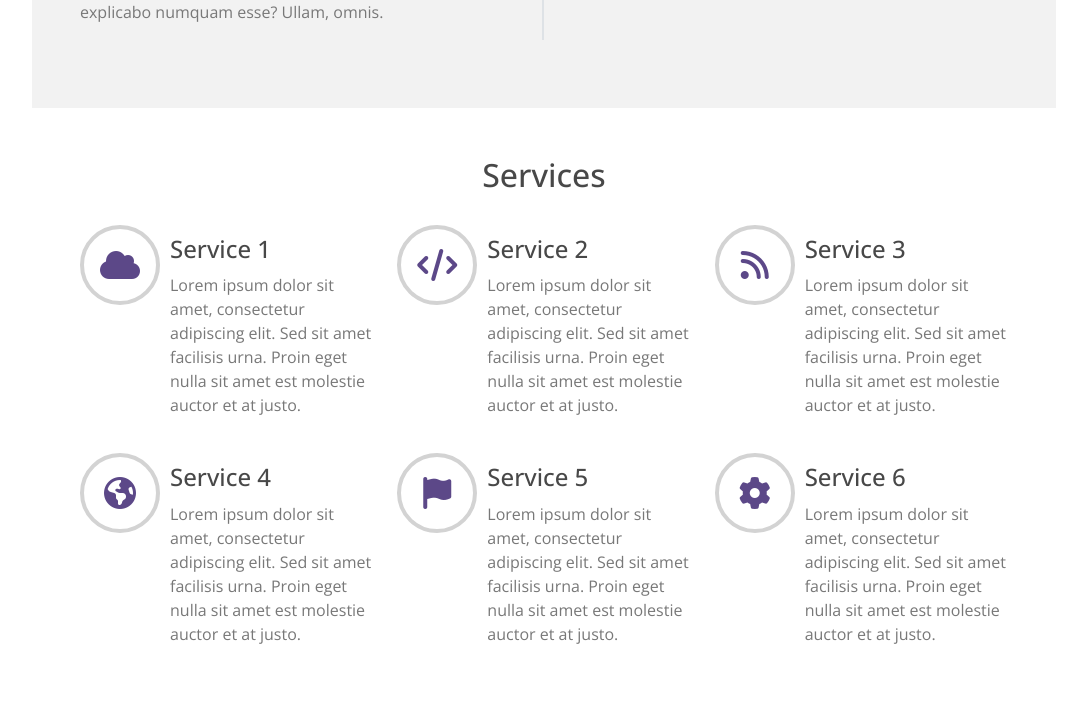
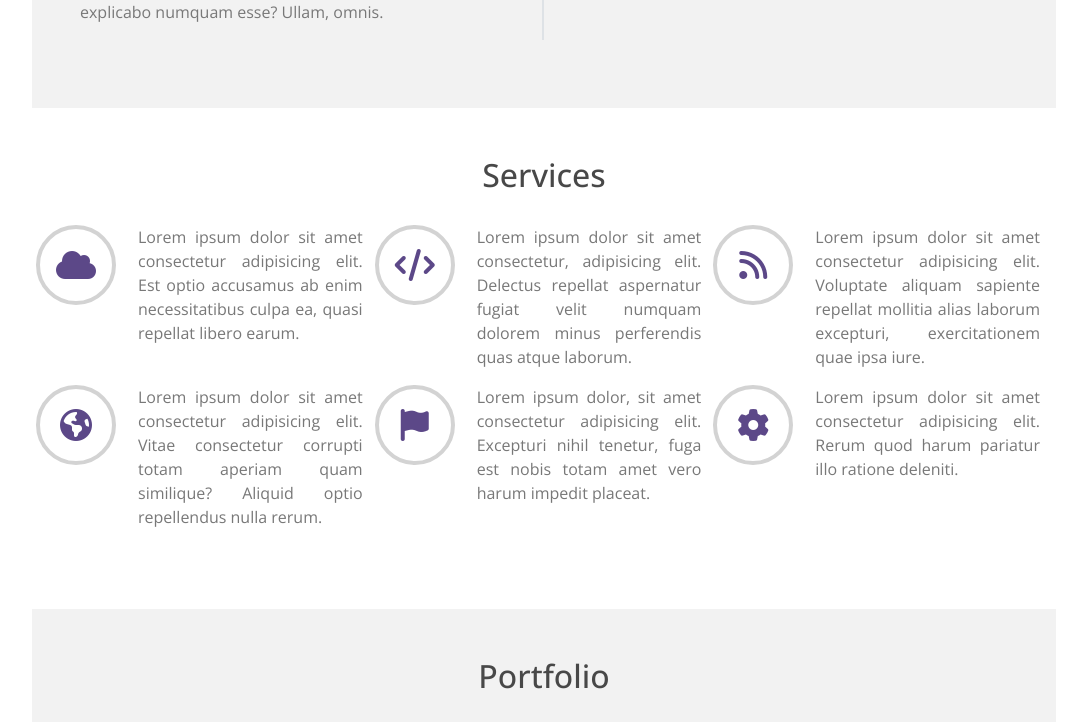
Before and after one commit to Elenaegr/groupsixlasalle, a website: page index.html in a window 1280 px wide. Shown: the part 1181-1903 px from the top of the page, without its empty margins (96-1183 px from the left). Drawn offline with nearby package versions, Linux system fonts and the light colour scheme.

Commit message:
Chaging the padding of the services section

```diff
--- a/css/style.css
+++ b/css/style.css
@@ -123,6 +123,9 @@ article {
 /* END WHO WE ARE SECTION*/
 
 /* START SERVICE SECTION*/
+#services p {
+  text-align: justify;
+}
 
 .service-icon {
   display: flex;
--- a/index.html
+++ b/index.html
@@ -152,86 +152,75 @@
         </section>
 
         <!-- SERVICES -->
-        <section id="services" class="container-flex p-5">
+        <section id="services" class="container-flex py-5 px-3">
             <h2>Services</h2>
-            <div class="row mb-3">
-                <div class="col-lg-4">
-                    <article class="service-item">
+            <div class="row mb-3 text-center">
+                <div class="col-md-4">
+                    <div class="row">
                         <div class="service-icon">
                             <i class="fas fa-cloud fa-2x"></i>
                         </div>
-                        <div class="service-content">
-                            <h3>Service 1</h3>
-                            <p>Lorem ipsum dolor sit amet, consectetur adipiscing elit. Sed sit amet facilisis urna.
-                                Proin eget nulla
-                                sit amet est molestie auctor et at justo.</p>
+                        <div class="col">
+                            <p>Lorem ipsum dolor sit amet consectetur adipisicing elit. Est optio accusamus ab enim
+                                necessitatibus culpa ea, quasi repellat libero earum.
+                            </p>
                         </div>
-                    </article>
+                    </div>
                 </div>
-                <div class="col-lg-4">
-                    <article class="service-item">
+                <div class="col-md-4">
+                    <div class="row">
                         <div class="service-icon">
                             <i class="fa-solid fa-code fa-2x"></i>
                         </div>
-                        <div class="service-content">
-                            <h3>Service 2</h3>
-                            <p>Lorem ipsum dolor sit amet, consectetur adipiscing elit. Sed sit amet facilisis urna.
-                                Proin eget nulla
-                                sit amet est molestie auctor et at justo.</p>
+                        <div class="col">
+                            <p>Lorem ipsum dolor sit amet consectetur, adipisicing elit. Delectus repellat aspernatur
+                                fugiat velit numquam dolorem minus perferendis quas atque laborum.</p>
                         </div>
-                    </article>
+                    </div>
                 </div>
-                <div class="col-lg-4">
-                    <article class="service-item">
+                <div class="col-md-4">
+                    <div class="row">
                         <div class="service-icon">
                             <i class="fa-solid fa-rss fa-2x"></i>
                         </div>
-                        <div class="service-content">
-                            <h3>Service 3</h3>
-                            <p>Lorem ipsum dolor sit amet, consectetur adipiscing elit. Sed sit amet facilisis urna.
-                                Proin eget nulla
-                                sit amet est molestie auctor et at justo.</p>
+                        <div class="col">
+                            <p>Lorem ipsum dolor sit amet consectetur adipisicing elit. Voluptate aliquam sapiente
+                                repellat mollitia alias laborum excepturi, exercitationem quae ipsa iure.</p>
                         </div>
-                    </article>
+                    </div>
                 </div>
-                <div class="col-lg-4">
-                    <article class="service-item">
+                <div class="col-md-4">
+                    <div class="row">
                         <div class="service-icon">
                             <i class="fa-solid fa-earth-americas fa-2x"></i>
                         </div>
-                        <div class="service-content">
-                            <h3>Service 4</h3>
-                            <p>Lorem ipsum dolor sit amet, consectetur adipiscing elit. Sed sit amet facilisis urna.
-                                Proin eget nulla
-                                sit amet est molestie auctor et at justo.</p>
+                        <div class="col">
+                            <p>Lorem ipsum dolor sit amet consectetur adipisicing elit. Vitae consectetur corrupti totam
+                                aperiam quam similique? Aliquid optio repellendus nulla rerum.</p>
                         </div>
-                    </article>
+                    </div>
                 </div>
-                <div class="col-lg-4">
-                    <article class="service-item">
+                <div class="col-md-4">
+                    <div class="row">
                         <div class="service-icon">
                             <i class="fa-solid fa-flag fa-2x"></i>
                         </div>
-                        <div class="service-content">
-                            <h3>Service 5</h3>
-                            <p>Lorem ipsum dolor sit amet, consectetur adipiscing elit. Sed sit amet facilisis urna.
-                                Proin eget nulla
-                                sit amet est molestie auctor et at justo.</p>
+                        <div class="col">
+                            <p>Lorem ipsum dolor, sit amet consectetur adipisicing elit. Excepturi nihil tenetur, fuga
+                                est nobis totam amet vero harum impedit placeat.</p>
                         </div>
-                    </article>
+                    </div>
                 </div>
-                <div class="col-lg-4">
-                    <article class="service-item">
+                <div class="col-md-4">
+                    <div class="row">
                         <div class="service-icon">
                             <i class="fa-solid fa-gear fa-2x"></i>
                         </div>
-                        <div class="service-content">
-                            <h3>Service 6</h3>
-                            <p>Lorem ipsum dolor sit amet, consectetur adipiscing elit. Sed sit amet facilisis urna.
-                                Proin eget nulla
-                                sit amet est molestie auctor et at justo.</p>
+                        <div class="col">
+                            <p>Lorem ipsum dolor sit amet consectetur adipisicing elit. Rerum quod harum pariatur
+                                illo ratione deleniti.</p>
                         </div>
-                    </article>
+                    </div>
                 </div>
             </div>
         </section>
```
